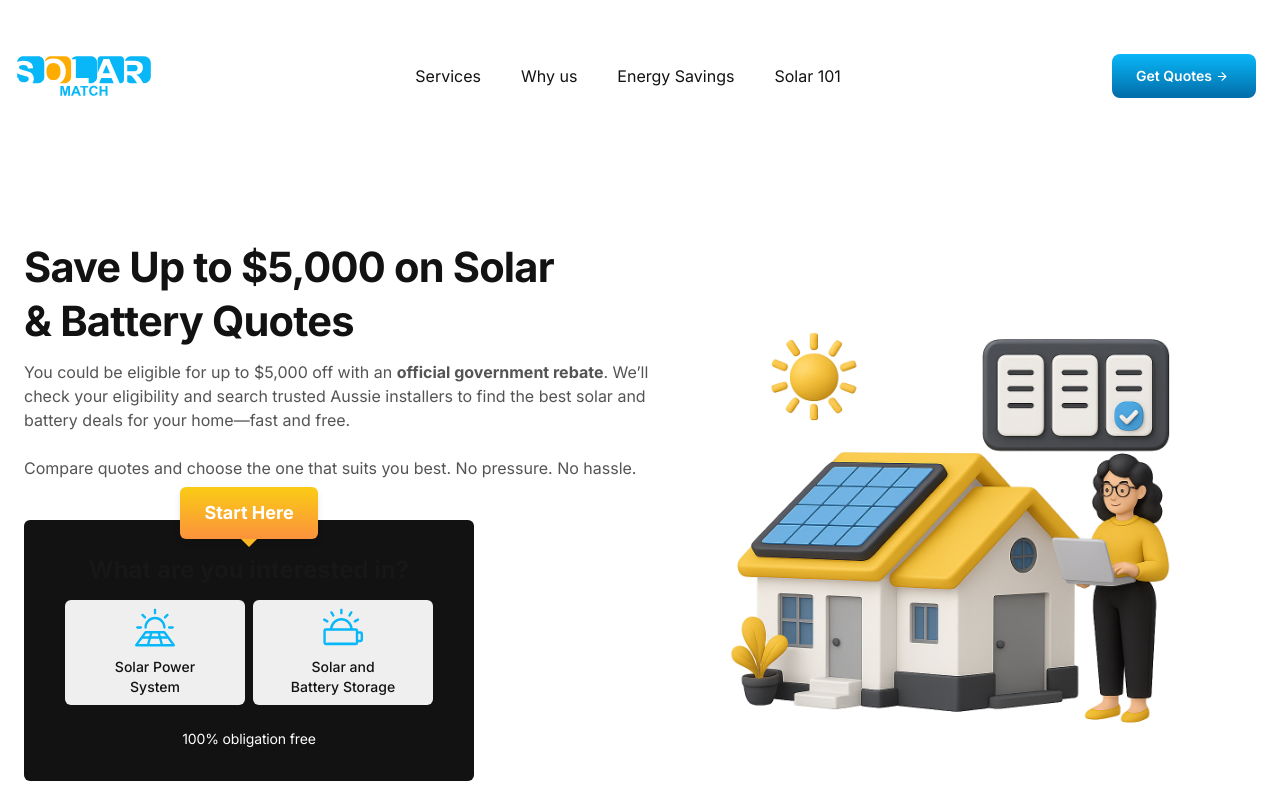
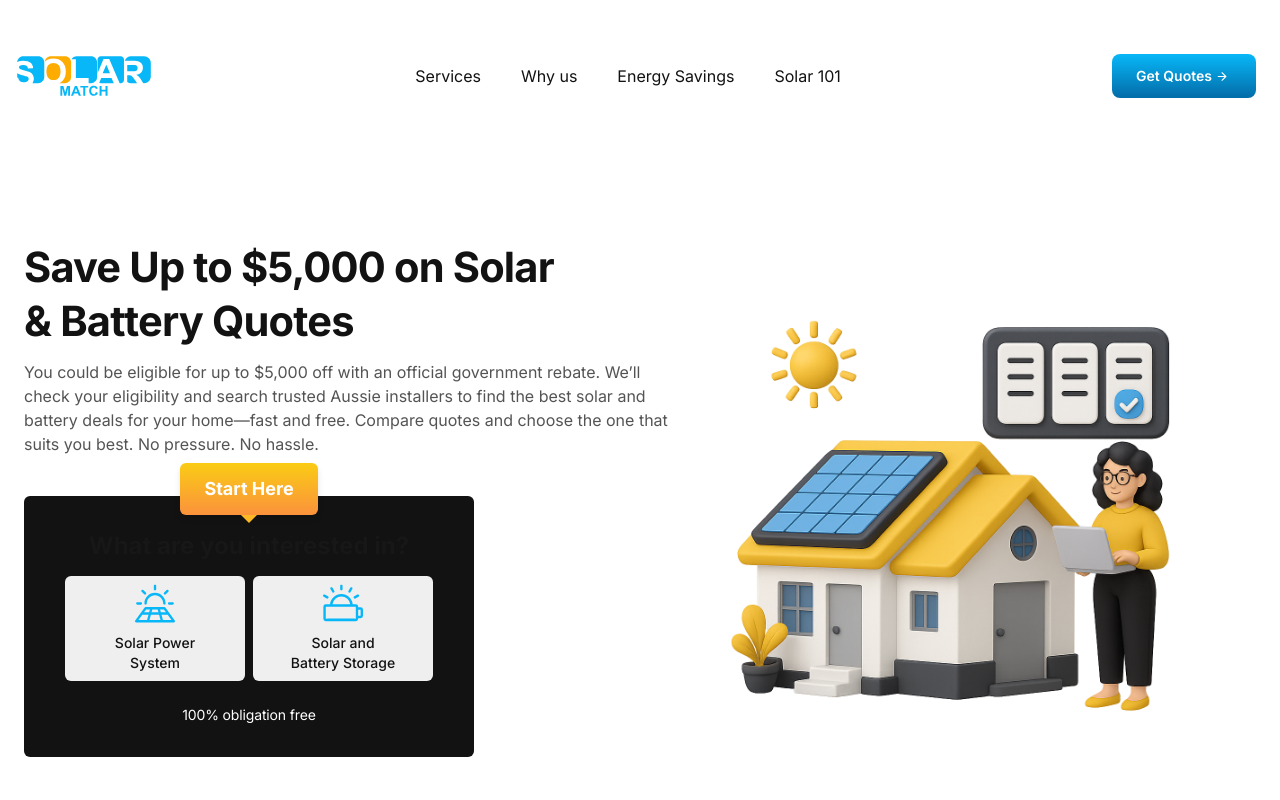
Before and after one commit to elghanbibadr/solarmatch, a Next.js app: page / in a window 1280 px wide. Shown: the top 800 px of the page. Built offline with nearby package versions, Linux system fonts and the light colour scheme; what react-google-recaptcha-v3 would draw is missing.

Commit message:
make hero desc in one parag

```diff
--- a/app/componenets/Hero.tsx
+++ b/app/componenets/Hero.tsx
@@ -18,17 +18,8 @@ export default function Hero() {
           </h1>
       {/* Then in your component */}
 <p className="mt-3 p-3 md:p-0 my-4 text-center w-[110%] md:text-left text-textColor">
-  You could be eligible for up to $5,000 off with an{" "}
-  <strong>official government rebate</strong>. We’ll check your
-  eligibility and search trusted Aussie installers to find the best
-  solar and battery deals for your home—fast and free.
-  <br className="hidden md:block" />
-  <br className="hidden md:block" />
+  You could be eligible for up to $5,000 off with an official government rebate. We’ll check your eligibility and search trusted Aussie installers to find the best solar and battery deals for your home—fast and free. Compare quotes and choose the one that suits you best. No pressure. No hassle.
 
-
-  <span className="!no-wrap-text">
-    Compare quotes and choose the one that suits you best. No pressure. No hassle.
-  </span>
 </p>
         </div>
         {/* "Start Here" Button */}
```
